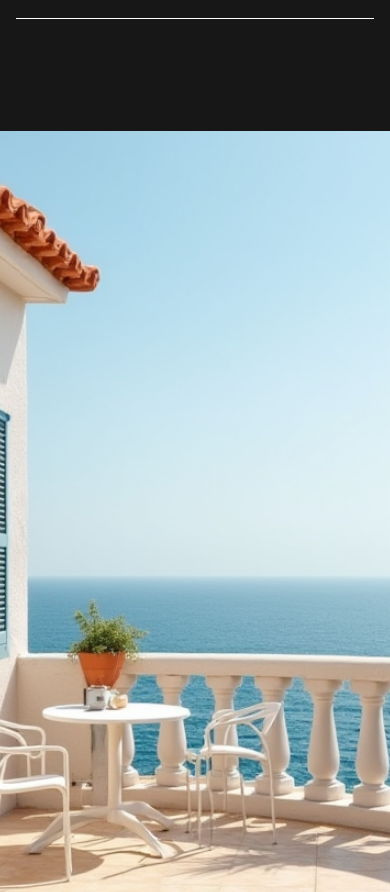
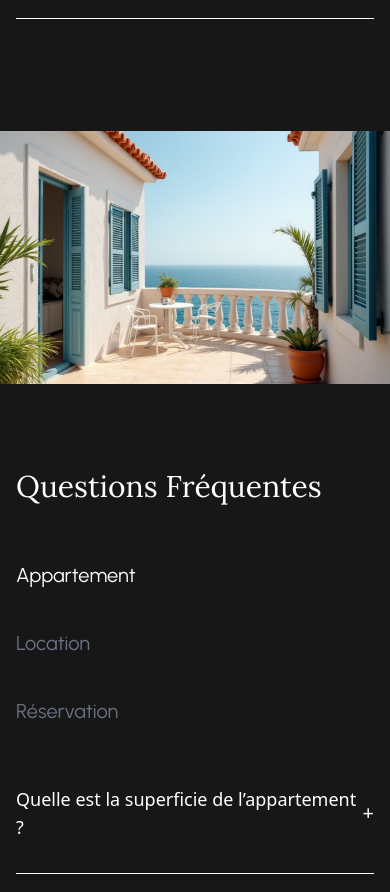
Before and after one commit to ArnaudM1983/rayol-horizon-vue, a Vue app: page / in a window 390 px wide. Shown: the part 8260-9152 px from the top of the page. Built offline with nearby package versions, Linux system fonts and the light colour scheme.

Commit message:
Maj banner

```diff
--- a/src/components/Banner.vue
+++ b/src/components/Banner.vue
@@ -1,9 +1,17 @@
 <template>
-    <section class="relative h-screen overflow-hidden">
+  <section class="relative overflow-hidden h-[30vh] md:h-screen sm:h-[80vh]">
+    <!-- Desktop: background-image -->
     <div
-        class="absolute inset-0 bg-center bg-cover parallax"
+      class="hidden md:block absolute inset-0 bg-center bg-cover parallax"
       :style="{ backgroundImage: `url('/terrasse2.png')` }"
     ></div>
+
+    <!-- Mobile: img tag -->
+    <img
+      src="/terrasse2.png"
+      alt="Terrasse"
+      class="block md:hidden w-full h-full object-cover"
+    />
   </section>
 </template>
 
```
Lines whose indentation alone changed are shown as unchanged.
